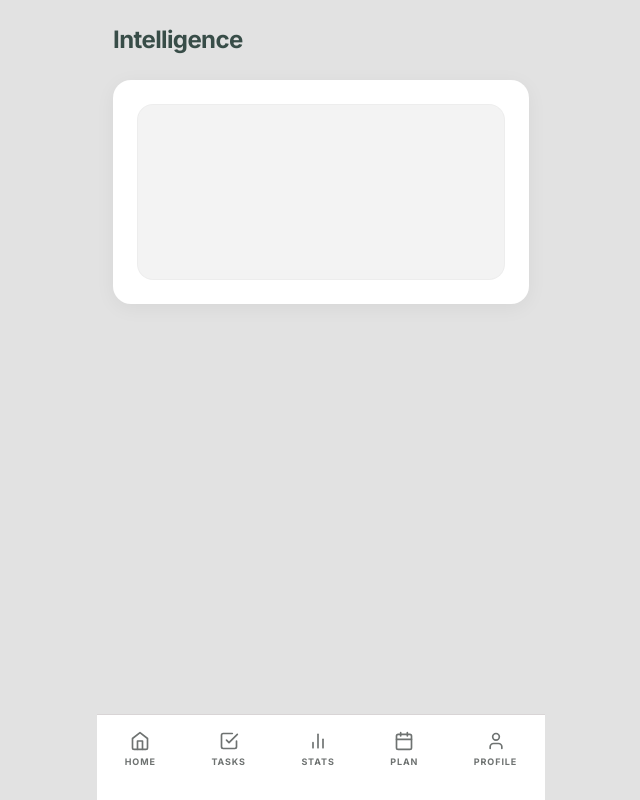
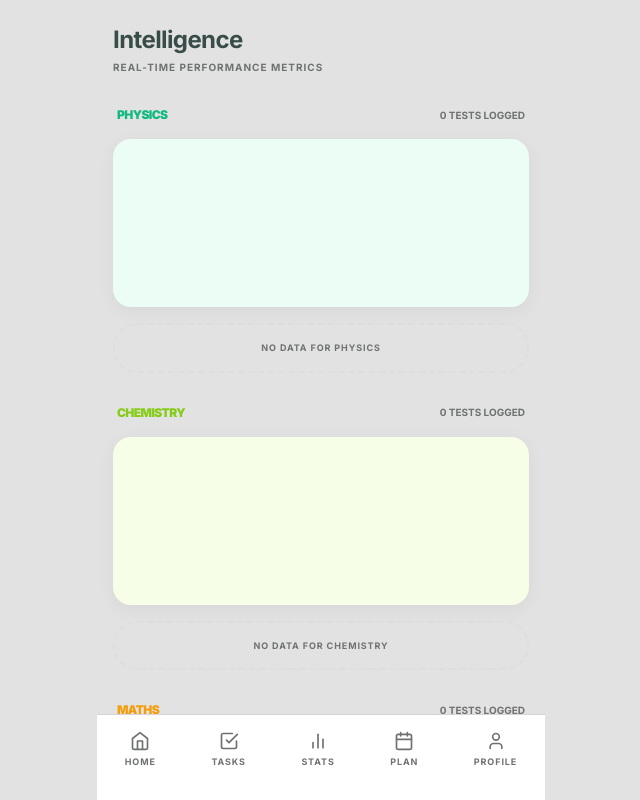
Before and after one commit to hetkeraliya/monkstudy, a Next.js app: page /analysis in a window 1280 px wide. Shown: the top 800 px of the page, without its empty margins (319-959 px from the left). Built offline with nearby package versions, Linux system fonts and the light colour scheme.

Commit message:
Update page.tsx

```diff
--- a/app/analysis/page.tsx
+++ b/app/analysis/page.tsx
@@ -2,7 +2,7 @@
 
 import { useState, useEffect, useMemo } from "react";
 import { motion, AnimatePresence } from "framer-motion";
-import { TrendingUp, Trash2, Clock, Calendar } from "lucide-react";
+import { TrendingUp, Trash2, Calendar, Clock, AlertCircle } from "lucide-react";
 import { useStore } from "../../store/useStore";
 import { vibrate } from "../../lib/db";
 
@@ -15,94 +15,121 @@ export default function Analysis() {
   const { subjects, updateSubject } = useStore();
   const [tooltip, setTooltip] = useState<TooltipData | null>(null);
 
-  useEffect(() => { setMounted(true); }, []);
+  useEffect(() => setMounted(true), []);
 
   const graphWidth = 300;
-  const graphHeight = 150;
+  const graphHeight = 120;
 
-  const datasets = useMemo(() => {
-    const config = [
-      { id: 'phy', name: 'Physics', color: '#384D48' },
-      { id: 'chem', name: 'Chemistry', color: '#ACAD94' },
-      { id: 'math', name: 'Maths', color: '#fb923c' }
+  // 1. Subject-Specific Graph Logic
+  const subjectConfigs = [
+    { id: 'phy', name: 'Physics', color: '#10b981', light: '#ecfdf5' },
+    { id: 'chem', name: 'Chemistry', color: '#84cc16', light: '#f7fee7' },
+    { id: 'math', name: 'Maths', color: '#f59e0b', light: '#fffbeb' }
   ];
 
-    return config.map(conf => {
-      const sub = subjects.find(s => s.id === conf.id);
-      const marks = (sub?.marks || []) as Mark[];
-      if (marks.length === 0) return { ...conf, path: "", points: [] };
-
-      const points = marks.map((m: Mark, i: number) => {
+  const getPoints = (marks: Mark[]) => {
+    if (!marks || marks.length < 1) return { path: "", points: [] };
+    const points = marks.map((m, i) => {
       const x = marks.length === 1 ? graphWidth / 2 : (i / (marks.length - 1)) * graphWidth;
       const val = Math.round((m.score / (m.total || 100)) * 100);
       const y = graphHeight - (val / 100) * graphHeight;
-        return { x, y, val, label: `${conf.name} T${i + 1}` };
+      return { x, y, val, label: `Test ${i + 1}` };
     });
+    return { path: points.length > 1 ? points.map(p => `${p.x},${p.y}`).join(" ") : "", points };
+  };
 
-      return { ...conf, path: points.length > 1 ? points.map(p => `${p.x},${p.y}`).join(" ") : "", points };
-    });
-  }, [subjects]);
-
-  const allExams = useMemo(() => {
-    return subjects.flatMap(sub =>
-      ((sub.exams || []) as Exam[]).map((ex: Exam) => ({ ...ex, subId: sub.id, subName: sub.name }))
-    ).sort((a,b) => new Date(a.date).getTime() - new Date(b.date).getTime());
-  }, [subjects]);
+  const getCountdown = (date: string) => {
+    const d = new Date(date); d.setHours(0,0,0,0);
+    const now = new Date(); now.setHours(0,0,0,0);
+    const diff = d.getTime() - now.getTime();
+    const days = Math.ceil(diff / (1000 * 60 * 60 * 24));
+    return days > 0 ? `${days}d` : days === 0 ? "Today" : "Passed";
+  };
 
   if (!mounted) return null;
 
   return (
-    <div className="space-y-6 pb-24">
+    <div className="space-y-8 pb-24">
       <header className="pt-2">
         <h1 className="text-2xl font-bold text-monk-dark tracking-tight">Intelligence</h1>
+        <p className="text-[10px] text-monk-muted font-bold uppercase tracking-widest mt-1">Real-time Performance Metrics</p>
       </header>
 
-      {/* Accuracy Trend Graph */}
-      <section className="matte-card p-6 shadow-matte relative overflow-hidden">
-        <div className="relative h-44 w-full bg-monk-bg/40 rounded-2xl p-6 border border-monk-sand/20">
+      {/* Subject Performance Hub */}
+      {subjectConfigs.map((config) => {
+        const subData = subjects.find(s => s.id === config.id);
+        const { path, points } = getPoints(subData?.marks || []);
+        const exams = (subData?.exams || []) as Exam[];
+
+        return (
+          <motion.section
+            key={config.id}
+            initial={{ opacity: 0, y: 20 }} animate={{ opacity: 1, y: 0 }}
+            className="space-y-4"
+          >
+            <div className="flex justify-between items-center px-1">
+              <h3 className="text-xs font-black uppercase tracking-tighter" style={{ color: config.color }}>{config.name}</h3>
+              <span className="text-[10px] font-bold text-monk-muted uppercase">{points.length} Tests Logged</span>
+            </div>
+
+            {/* Subject Graph */}
+            <div className="matte-card p-5 shadow-matte relative overflow-hidden" style={{ backgroundColor: config.light }}>
+              <div className="relative h-32 w-full">
                 <svg viewBox={`0 0 ${graphWidth} ${graphHeight}`} className="w-full h-full overflow-visible" preserveAspectRatio="none">
-            {datasets.map(ds => (
-              <g key={ds.id}>
-                {ds.path && <polyline fill="none" stroke={ds.color} strokeWidth="3" points={ds.path} strokeLinecap="round" strokeLinejoin="round" />}
-                {ds.points.map((p, i) => (
+                  {path && <motion.polyline initial={{ pathLength: 0 }} animate={{ pathLength: 1 }} fill="none" stroke={config.color} strokeWidth="4" points={path} strokeLinecap="round" strokeLinejoin="round" />}
+                  {points.map((p, i) => (
                     <circle
-                    key={i} cx={p.x} cy={p.y} r="6" fill={ds.color} stroke="white" strokeWidth="2"
-                    onClick={() => { vibrate(20); setTooltip({ ...p, color: ds.color }); }}
+                      key={i} cx={p.x} cy={p.y} r="6" fill={config.color} stroke="white" strokeWidth="2"
+                      onClick={() => { vibrate(20); setTooltip({ ...p, color: config.color, label: `${config.name} ${p.label}` }); }}
+                      className="cursor-pointer active:scale-150 transition-transform"
                     />
                   ))}
-              </g>
+                </svg>
+              </div>
+            </div>
+
+            {/* Subject Specific Exams */}
+            <div className="space-y-2">
+              {exams.filter(e => getCountdown(e.date) !== "Passed").map((ex) => (
+                <div key={ex.id} className="matte-card p-4 flex justify-between items-center border-l-4" style={{ borderLeftColor: config.color }}>
+                  <div className="flex flex-col">
+                    <span className="text-xs font-bold text-monk-dark">{ex.title}</span>
+                    <span className="text-[9px] font-bold text-monk-muted uppercase">{ex.type} Priority</span>
+                  </div>
+                  <div className="flex items-center gap-4">
+                    <span className="text-lg font-black text-monk-dark tracking-tighter">{getCountdown(ex.date)}</span>
+                    <button
+                      onClick={() => { vibrate(60); updateSubject(config.id, { exams: exams.filter(e => e.id !== ex.id) }); }}
+                      className="p-2 text-monk-sand active:text-red-400"
+                    >
+                      <Trash2 size={16} />
+                    </button>
+                  </div>
+                </div>
               ))}
-          </svg>
+            </div>
+            {points.length === 0 && (
+              <div className="p-4 border-2 border-dashed border-monk-sand/30 rounded-3xl text-center">
+                <p className="text-[9px] font-bold text-monk-muted uppercase tracking-widest">No data for {config.name}</p>
+              </div>
+            )}
+          </motion.section>
+        );
+      })}
+
+      {/* Tooltip Popup */}
       <AnimatePresence>
         {tooltip && (
           <motion.div
-                initial={{ opacity: 0, y: 10 }} animate={{ opacity: 1, y: 0 }} exit={{ opacity: 0 }}
-                style={{ left: `${(tooltip.x / graphWidth) * 100}%`, top: `${(tooltip.y / graphHeight) * 100}%` }}
-                className="absolute z-50 transform -translate-x-1/2 -translate-y-full mb-3 bg-white px-3 py-1 rounded-xl shadow-2xl border"
+            initial={{ opacity: 0, scale: 0.9 }} animate={{ opacity: 1, scale: 1 }} exit={{ opacity: 0 }}
+            className="fixed bottom-24 left-1/2 -translate-x-1/2 z-[200] bg-white px-6 py-3 rounded-2xl shadow-2xl border-2"
+            style={{ borderColor: tooltip.color }}
           >
-                <p className="text-[10px] font-black" style={{ color: tooltip.color }}>{tooltip.val}%</p>
+            <p className="text-[8px] font-black uppercase text-monk-muted mb-0.5">{tooltip.label}</p>
+            <p className="text-lg font-black leading-none" style={{ color: tooltip.color }}>{tooltip.val}% Accuracy</p>
           </motion.div>
         )}
       </AnimatePresence>
     </div>
-      </section>
-
-      {/* Global Countdown */}
-      <section className="space-y-3">
-        {allExams.filter(e => new Date(e.date) >= new Date()).map((ex) => (
-          <div key={ex.id} className="matte-card p-4 flex justify-between items-center border-l-4"
-               style={{ borderLeftColor: ex.type === 'High' ? '#ef4444' : ex.type === 'Mid' ? '#fb923c' : '#60a5fa' }}>
-            <div className="flex flex-col">
-              <span className="text-xs font-bold text-monk-dark">{ex.title}</span>
-              <span className="text-[8px] font-bold px-1.5 py-0.5 bg-monk-bg rounded text-monk-muted uppercase">{ex.subName}</span>
-            </div>
-            <button
-              onClick={() => updateSubject(ex.subId, { exams: (subjects.find(s => s.id === ex.subId)?.exams || []).filter((e: any) => e.id !== ex.id) })}
-              className="p-2 text-monk-sand"
-            ><Trash2 size={16} /></button>
-          </div>
-        ))}
-      </section>
-    </div>
   );
             }
```
Lines whose indentation alone changed are shown as unchanged.
